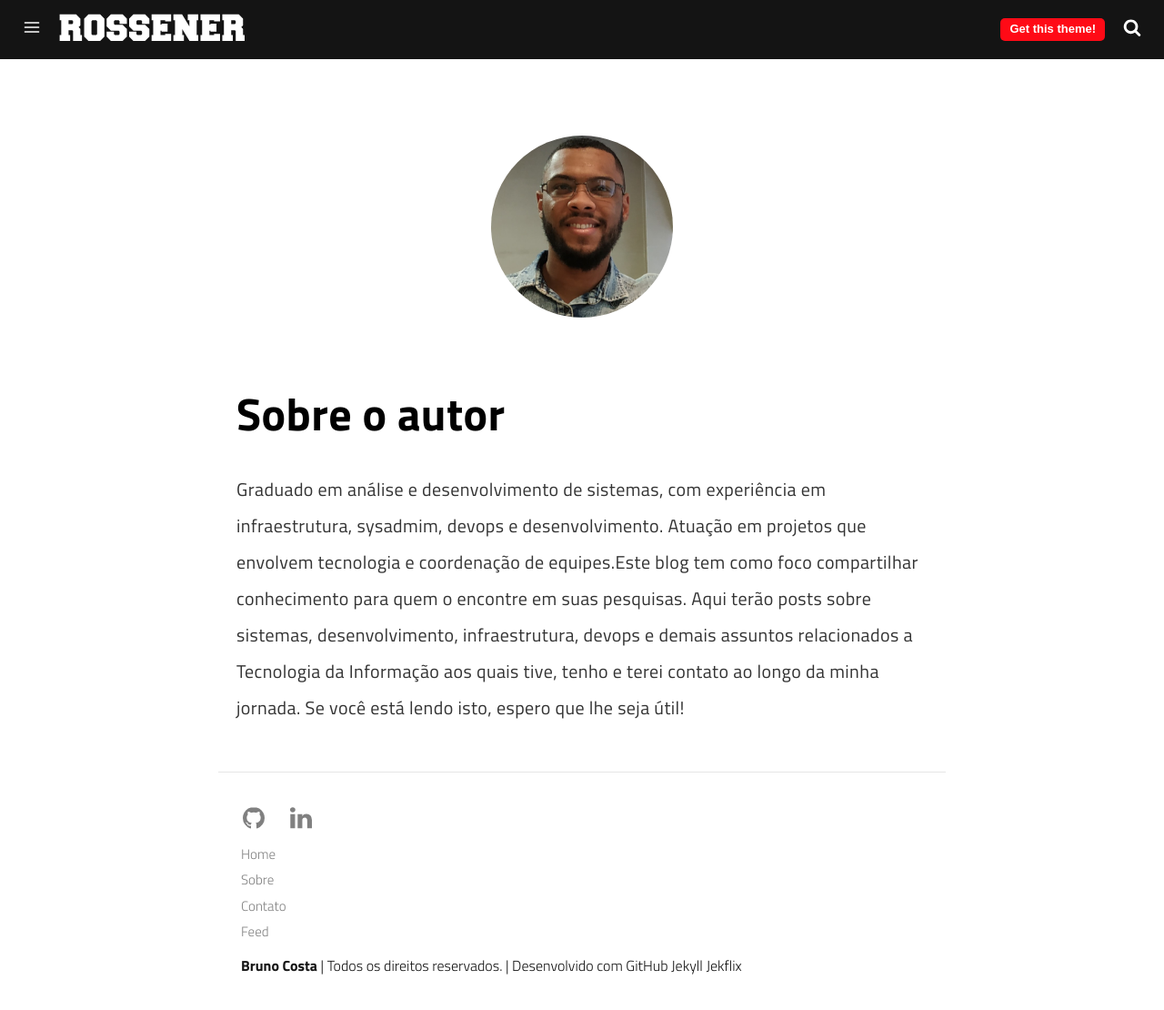
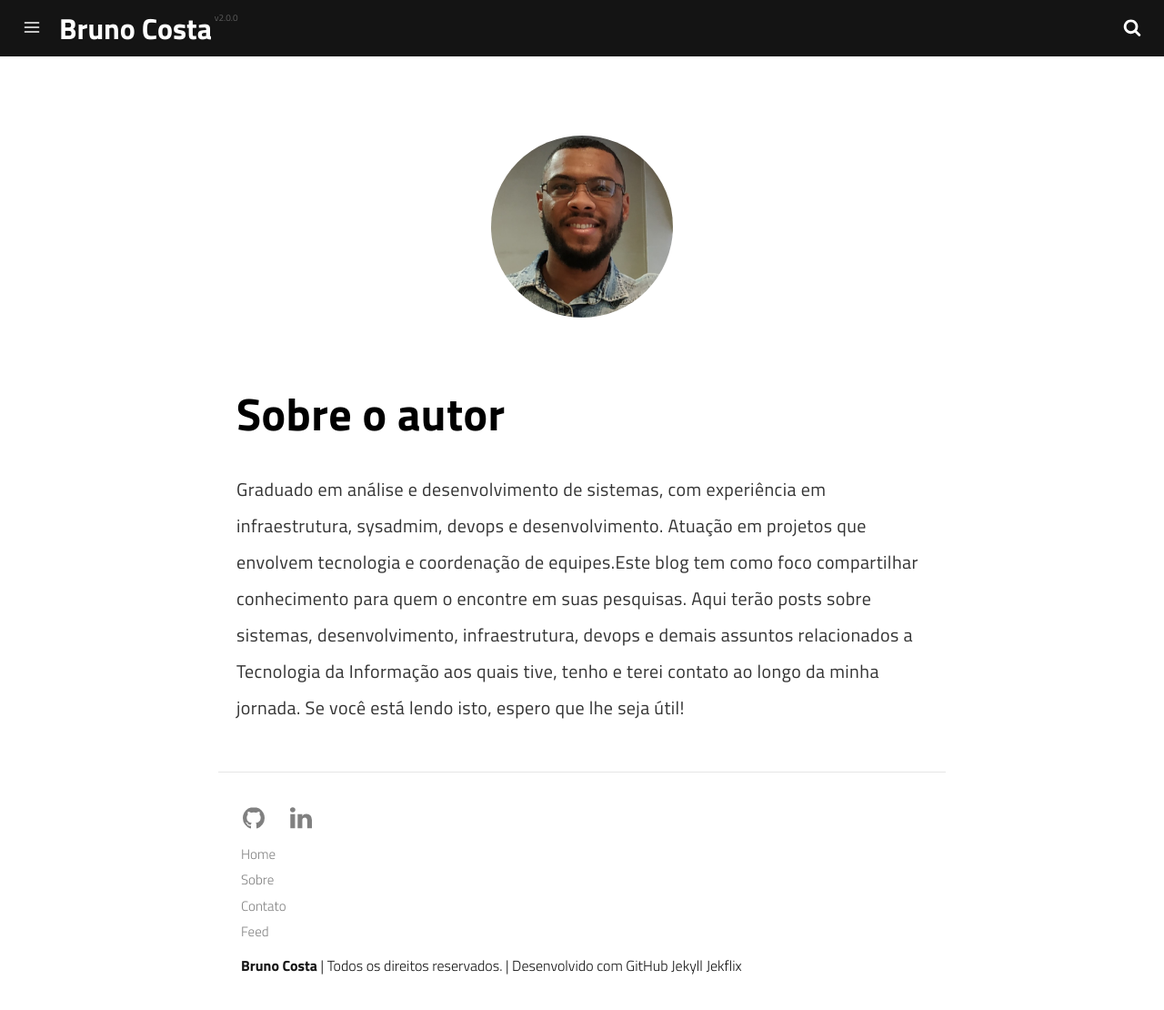
Before and after one commit to bhenriquecs/brunocostablog.github.io, a Jekyll site: the page built from pages/about.md, in a window 1280 px wide and 1110 px high. Shown: the whole window at 91% size. Built offline with Jekyll 4.4.1, drawn with Linux system fonts in a browser that asks for light colours; a script that is not in the unit is left out.

Commit message:
Update _config.yml

```diff
--- a/_config.yml
+++ b/_config.yml
@@ -63,8 +63,8 @@ collections:
   authors:
     output: true
 paginate_path: "/page/:num/"
-show_get_theme_btn: true
-use_logo: true
+show_get_theme_btn: false
+use_logo: false
 
 # Content paginator
 paginate_content:
```
